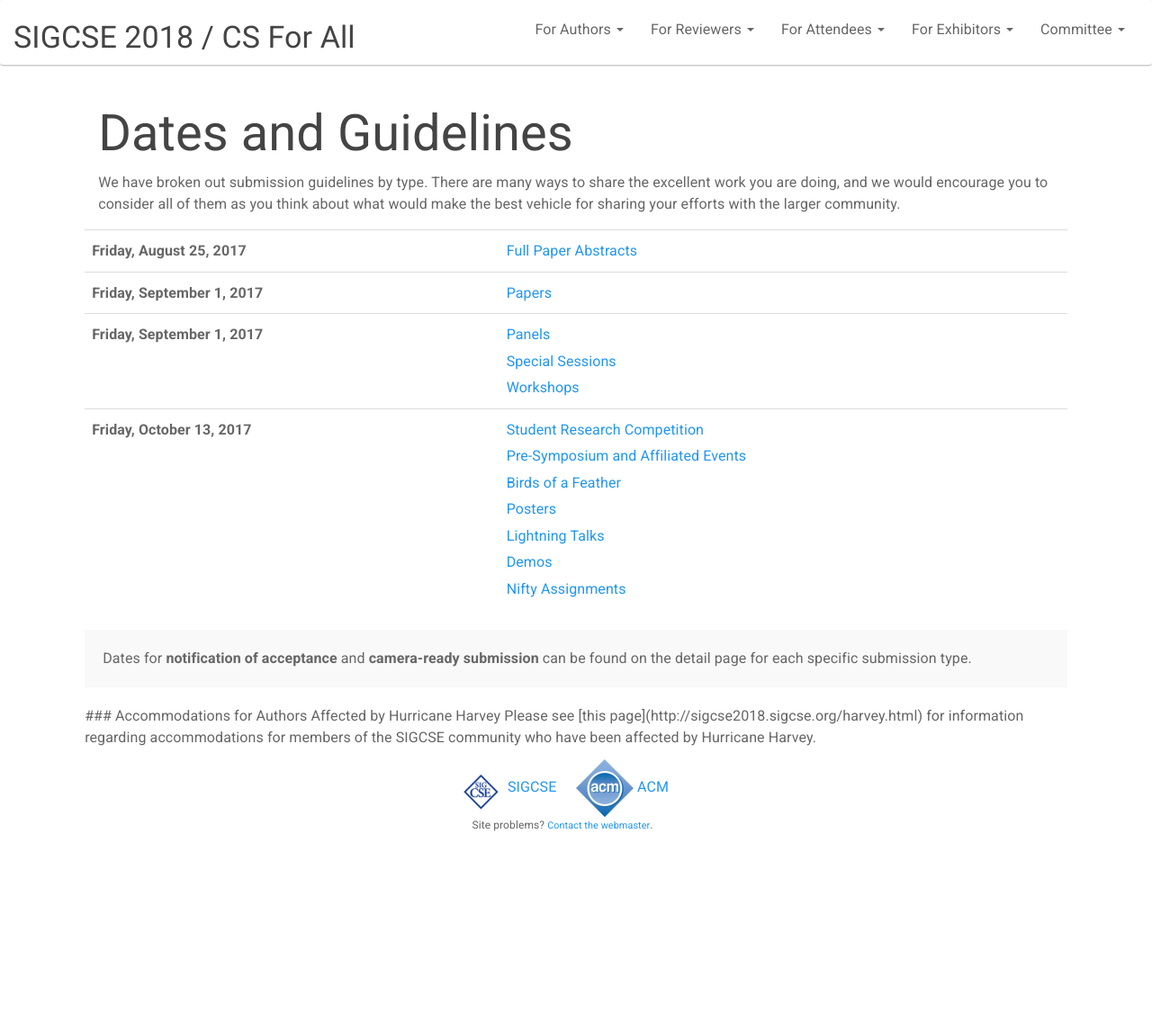
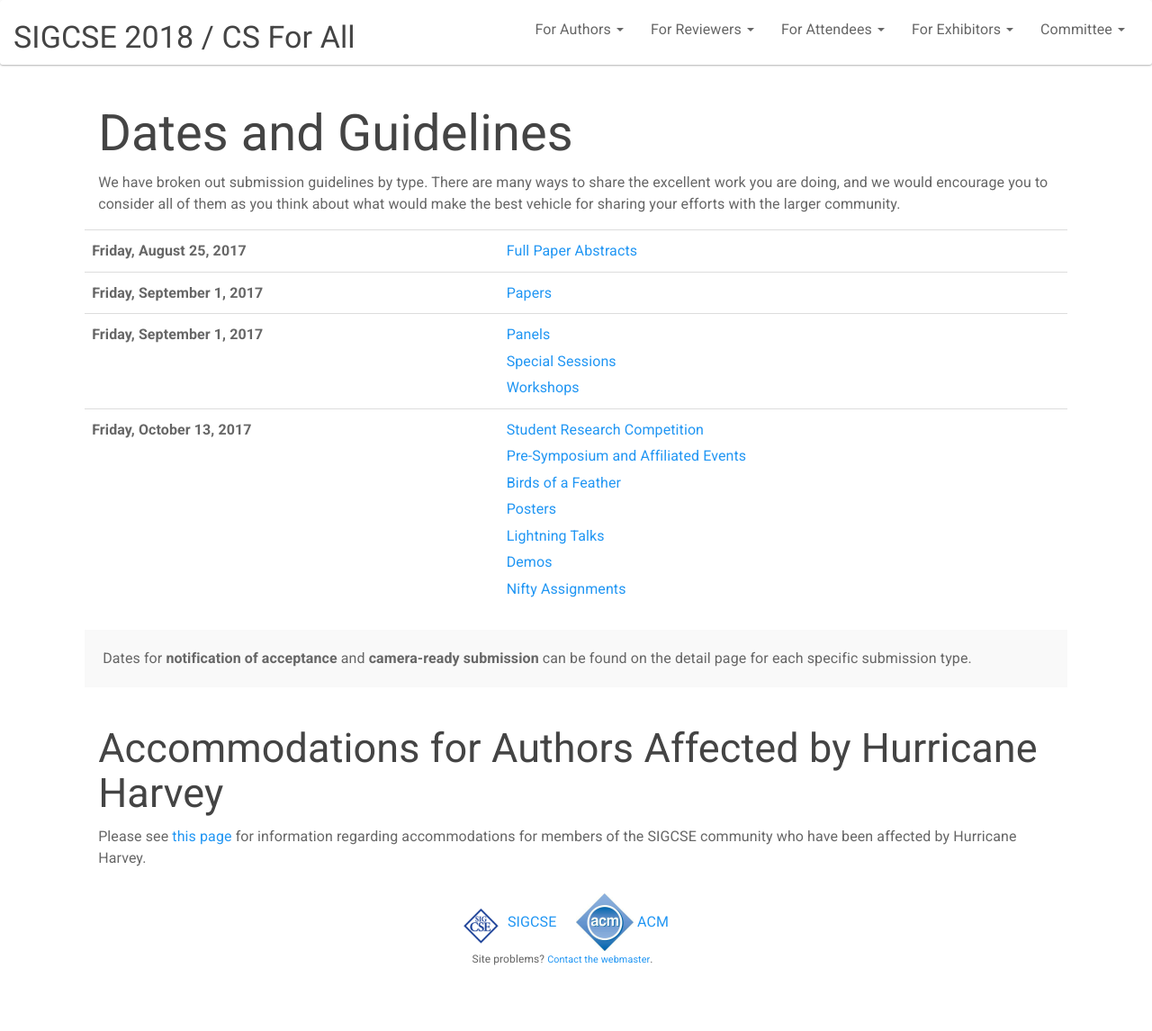
Before and after one commit to sigcsets/sigcse2018, a Jekyll site: the page built from authors/index.md, in a window 1280 px wide. Shown: the whole page at 90% size. Built offline with Jekyll 4.4.1, drawn with Linux system fonts in a browser that asks for light colours; before the commit the page ends 996 px from its top, so only the background shows below that.

Commit message:
Hurricane Harvey

```diff
--- a/_includes/front-news.html
+++ b/_includes/front-news.html
@@ -1,7 +1,7 @@
 <ul>
   <li>
     <strong>Aug 31, 2017</strong>:
-      <a href="http://sigcse2018.sigcse.org/harvey.html">Accommodations regarding Hurrican Harvey</a>
+      <a href="http://sigcse2018.sigcse.org/harvey.html">Accommodations regarding Hurricane Harvey</a>
     </li>
   <li>
     <strong>Aug 17, 2017</strong>:
--- a/authors/index.md
+++ b/authors/index.md
@@ -45,8 +45,10 @@ We have broken out submission guidelines by type. There are many ways to share t
       Dates for <b>notification of acceptance</b> and <b>camera-ready submission</b> can be found on the detail page for each specific submission type.
   </div>
 
-  ### Accommodations for Authors Affected by Hurricane Harvey
+
+
+</div>
+
+<h2>Accommodations for Authors Affected by Hurricane Harvey</h2>
 
 Please see [this page](http://sigcse2018.sigcse.org/harvey.html) for information regarding accommodations for members of the SIGCSE community who have been affected by Hurricane Harvey.
-
-</div>
```
